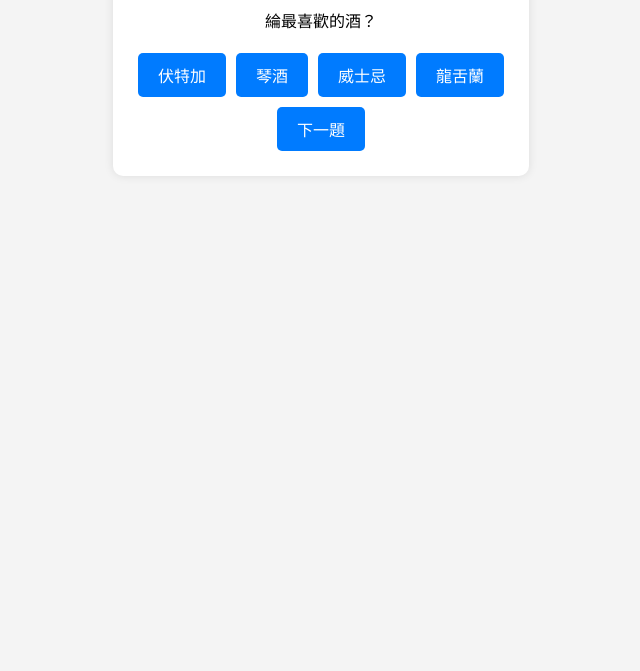
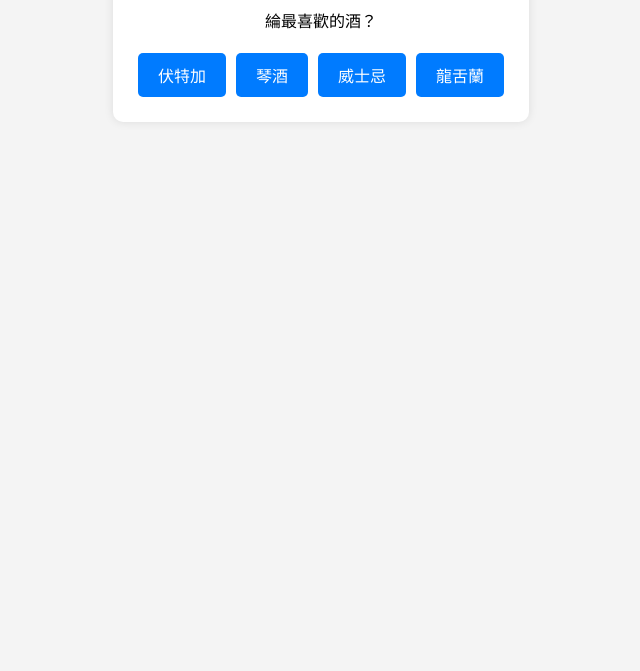
Before and after one commit to Lun0401/IQ0401, a plain HTML site: page quiz.html in a window 1280 px wide. Shown: the part 129-800 px from the top of the page, without its empty margins (319-959 px from the left). Drawn offline with Linux system fonts and the light colour scheme.

Commit message:
Update quiz.html

```diff
--- a/quiz.html
+++ b/quiz.html
@@ -11,7 +11,6 @@
         <h1>懂綸測驗</h1>
         <p id="question">載入題目中...</p>
         <div id="options"></div>
-        <button id="next-btn" onclick="nextQuestion()">下一題</button>
     </div>
 
     <script>
```
